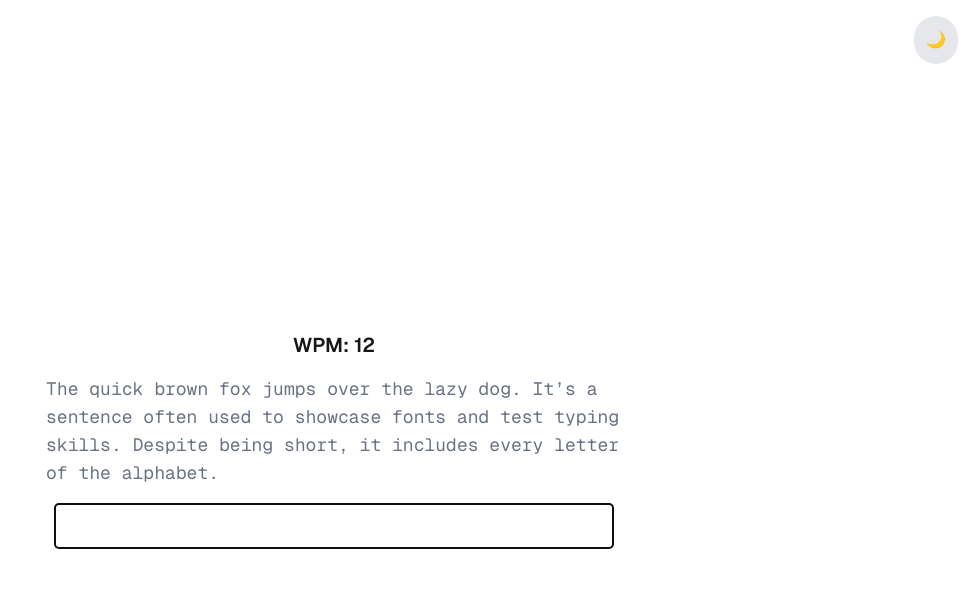
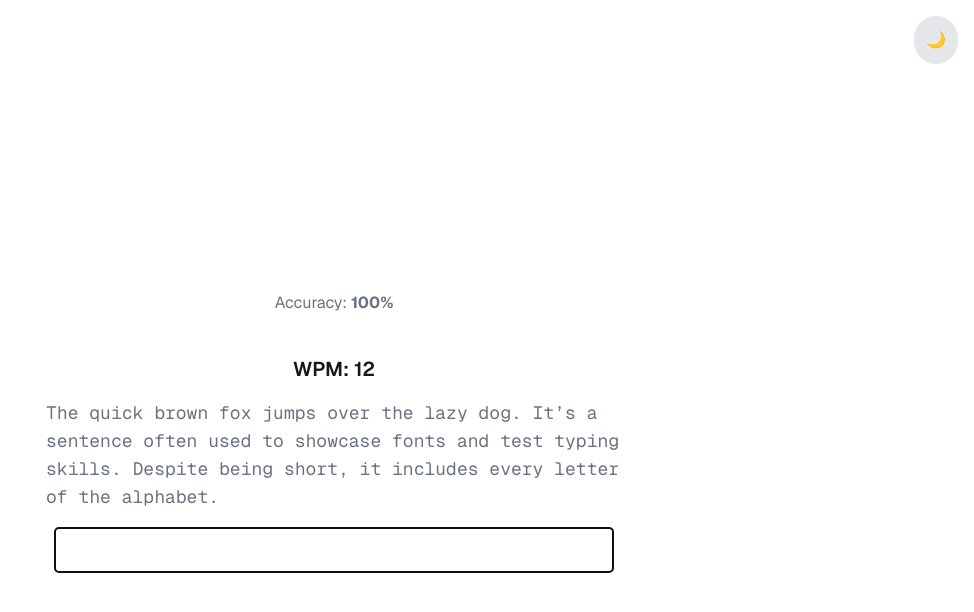
Before and after one commit to Jaylon03/typing-test, a Next.js app: page / in a window 1280 px wide. Shown: the top 612 px of the page, without its empty margins (306-1280 px from the left). Built offline with nearby package versions, Linux system fonts and the light colour scheme.

Commit message:
implemented word accuracy tracker

```diff
--- /dev/null
+++ b/components/AccuracyDisplay.tsx
@@ -0,0 +1,26 @@
+interface AccuracyDisplayProps {
+    userInput: string;
+    quote: string
+}
+
+const AccuracyDisplay = ({userInput, quote}: AccuracyDisplayProps) => {
+    const totalTyped = userInput.length;
+
+    const correctChars = userInput.split("").filter((char, i) => char === quote[i]).length;
+
+    const accuracy = totalTyped === 0
+    ? 100
+    : Math.round((correctChars / totalTyped) * 100)
+
+
+
+    return (
+    <div className="text-md text-gray-500 mb-2">
+        Accuracy: <span className="font-bold">{accuracy}%</span>
+    </div>
+    );
+
+}
+
+
+export default AccuracyDisplay
--- a/components/TypingTest.tsx
+++ b/components/TypingTest.tsx
@@ -1,6 +1,7 @@
 import { useEffect, useState } from "react";
 import QuoteDisplay from "./QuoteDisplay";
 import WPMDisplay from "./WPMDisplay";
+import AccuracyDisplay from "./AccuracyDisplay";
 
     const quotes = [
   "The quick brown fox jumps over the lazy dog. It’s a sentence often used to showcase fonts and test typing skills. Despite being short, it includes every letter of the alphabet.",
@@ -47,6 +48,8 @@ const TypingTest = () => {
 
     return (
         <div className="flex flex-col items-center gap-4 max-w-xl mx-auto">
+
+            <AccuracyDisplay quote={quote} userInput={userInput} />
             <WPMDisplay userInput={userInput} passedTime={ passedTime}/>
             <QuoteDisplay quote={quote} userInput={userInput} />
 
--- a/components/WPMDisplay.tsx
+++ b/components/WPMDisplay.tsx
@@ -1,5 +1,4 @@
 
-import { useState } from "react";
 
 type WPMDisplayProp = {
     userInput:string;
```
